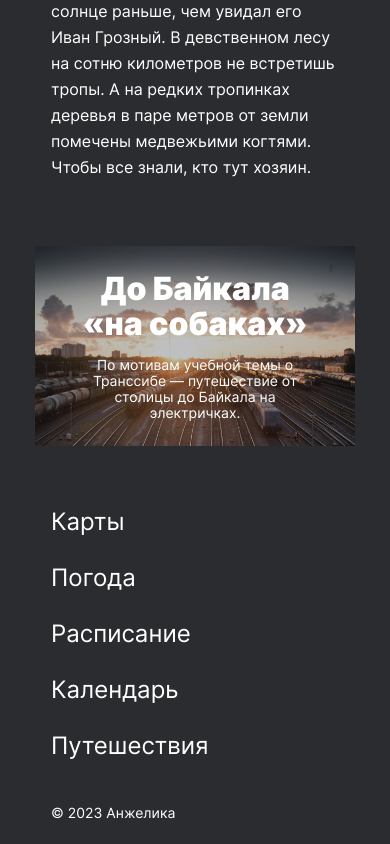
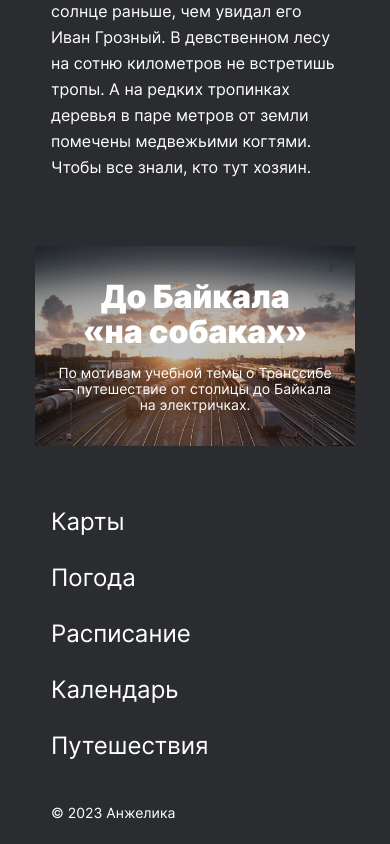
Before and after one commit to Angelikusya/russian-travel, a plain HTML site: page index.html in a window 390 px wide. Shown: the part 9167-10011 px from the top of the page. Drawn offline with Linux system fonts and the light colour scheme; files whose address does not match are found by name.

Commit message:
3 attempt

```diff
--- a/blocks/cover/__subtitle/cover__subtitle.css
+++ b/blocks/cover/__subtitle/cover__subtitle.css
@@ -10,7 +10,7 @@
 
 @media screen and (max-width: 767px) {
 .cover__subtitle {
-    max-width: 248px;
+    max-width: 288px;
     font-size: 14px;
     line-height: 16px;
     }
--- a/blocks/lead/lead.css
+++ b/blocks/lead/lead.css
@@ -14,7 +14,7 @@
   }
 
 /* 768px-1024px */
-@media screen and (max-width: 1024px) {
+@media screen and (max-width: 1023px) {
     .lead{
         padding: 48px 0 88px 0;
         max-width: 768px;
```
Also changed, not shown: 4 other files.
